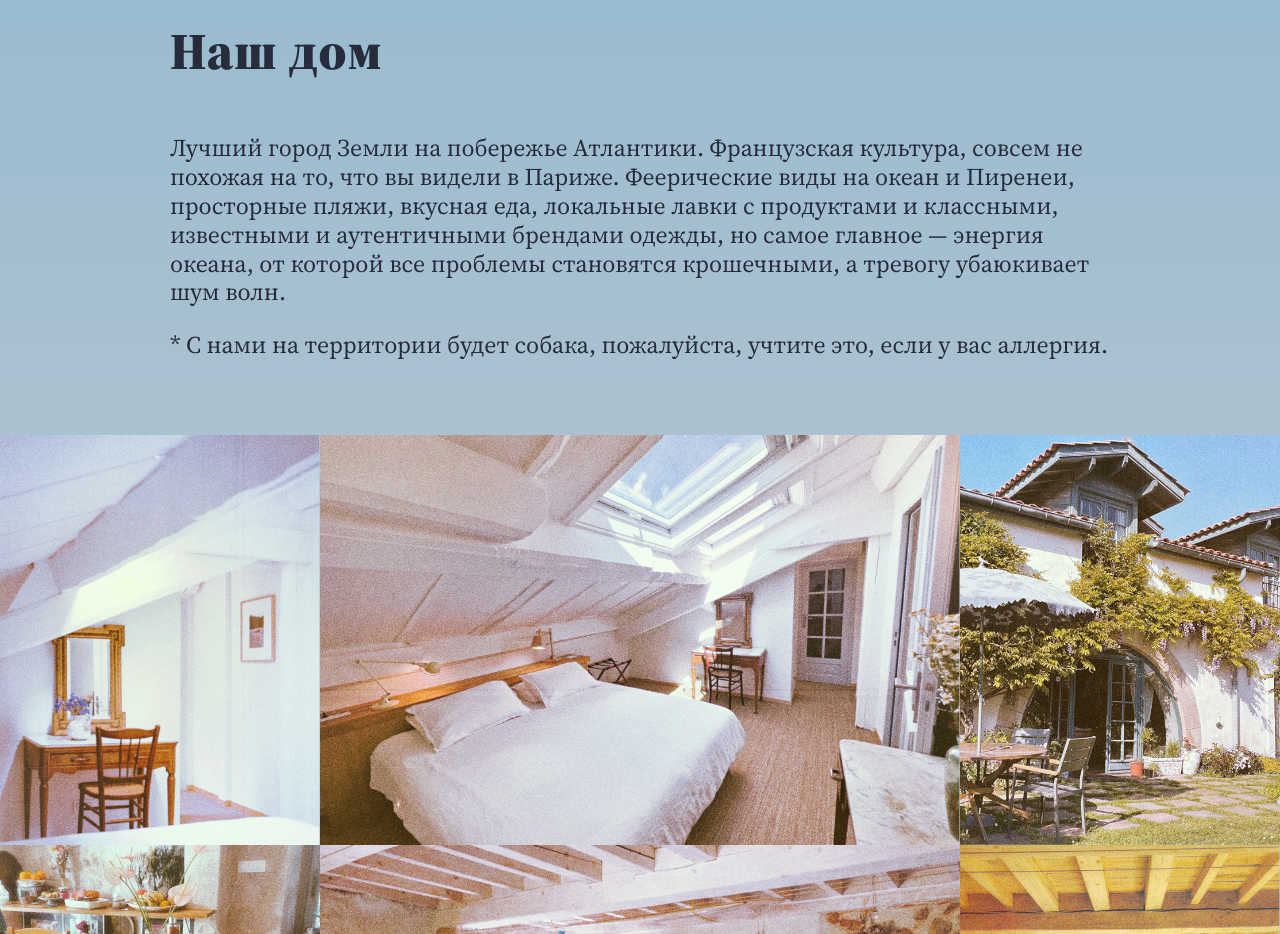
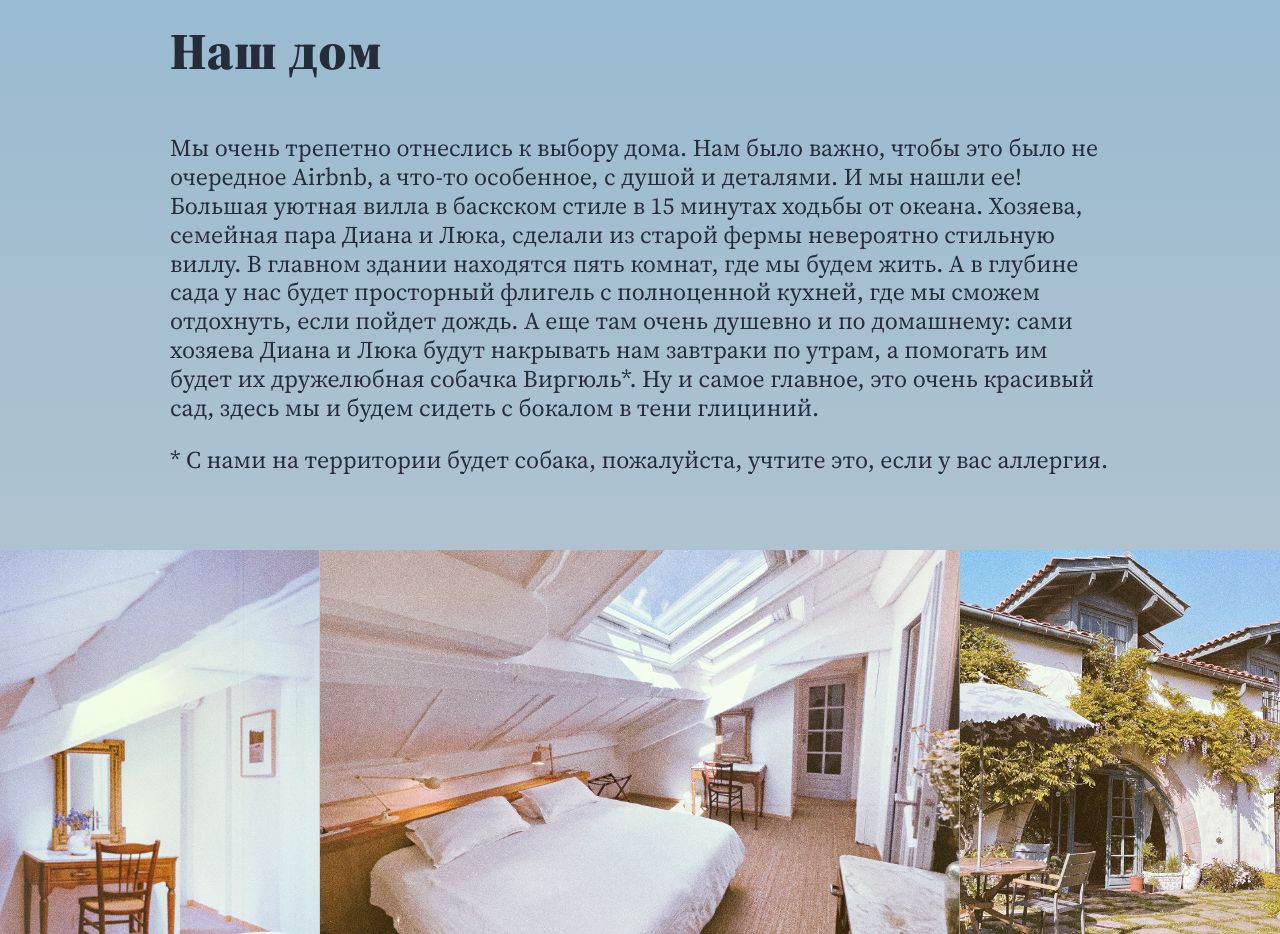
Before and after one commit to nryzhikh/retrogradnymercury-landing, a Next.js app: page / in a window 1280 px wide. Shown: the part 3660-4594 px from the top of the page. Built offline with nearby package versions, Linux system fonts and the light colour scheme.

Commit message:
where to live

```diff
--- a/app/page.tsx
+++ b/app/page.tsx
@@ -113,7 +113,7 @@ export default function HomePage() {
         <h2 className={styles.sectionTitle}>
           {/* <LayeredTitle front="Где мы будем жить" /> */}
         </h2>
-        <div >
+        <div>
           <p className={styles.subtitle}>Привет любименькие!</p>
           <p>
             Пару лет назад мы с моим мужем Егориком оказались в Биарриц, и
@@ -176,12 +176,17 @@ export default function HomePage() {
         </p>
         <p className={styles.subtitle}>Наш дом</p>
         <p>
-          Лучший город Земли на побережье Атлантики. Французская культура,
-          совсем не похожая на то, что вы видели в Париже. Феерические виды на
-          океан и Пиренеи, просторные пляжи, вкусная еда, локальные лавки с
-          продуктами и классными, известными и аутентичными брендами одежды, но
-          самое главное — энергия океана, от которой все проблемы становятся
-          крошечными, а тревогу убаюкивает шум волн.
+          Мы очень трепетно отнеслись к выбору дома. Нам было важно, чтобы это
+          было не очередное Airbnb, а что-то особенное, с душой и деталями. И мы
+          нашли ее! Большая уютная вилла в баскском стиле в 15 минутах ходьбы от
+          океана. Хозяева, семейная пара Диана и Люка, сделали из старой фермы
+          невероятно стильную виллу. В главном здании находятся пять комнат, где
+          мы будем жить. А в глубине сада у нас будет просторный флигель с
+          полноценной кухней, где мы сможем отдохнуть, если пойдет дождь. А еще
+          там очень душевно и по домашнему: сами хозяева Диана и Люка будут
+          накрывать нам завтраки по утрам, а помогать им будет их дружелюбная
+          собачка Виргюль*. Ну и самое главное, это очень красивый сад, здесь мы
+          и будем сидеть с бокалом в тени глициний.
         </p>
         <p>
           * С нами на территории будет собака, пожалуйста, учтите это, если у
@@ -196,7 +201,7 @@ export default function HomePage() {
           <LayeredTitle front="Про ужин" />
         </h2>
         <br />
-        <div >
+        <div>
           <div
             style={{
               display: "flex",
@@ -516,9 +521,7 @@ export default function HomePage() {
         </h2>
 
         {/* <div className={styles.locationCopy}> */}
-          <p style={{ textAlign: "center", alignItems: "center" }}>
-            За человека
-          </p>
+        <p style={{ textAlign: "center", alignItems: "center" }}>За человека</p>
         <a
           style={{
             textAlign: "center",
@@ -575,8 +578,8 @@ export default function HomePage() {
           заполните эту форму.
         </p>
         <p>
-            Мест мало — и это не рекламный приём. Просто с большой группой уже
-            не получается того тихого и личного, ради чего мы это всё затеваем.
+          Мест мало — и это не рекламный приём. Просто с большой группой уже не
+          получается того тихого и личного, ради чего мы это всё затеваем.
         </p>
         <p>Мы очень ждем нашей встречи.</p>
         {/* </div> */}
```
Lines whose indentation alone changed are shown as unchanged.
